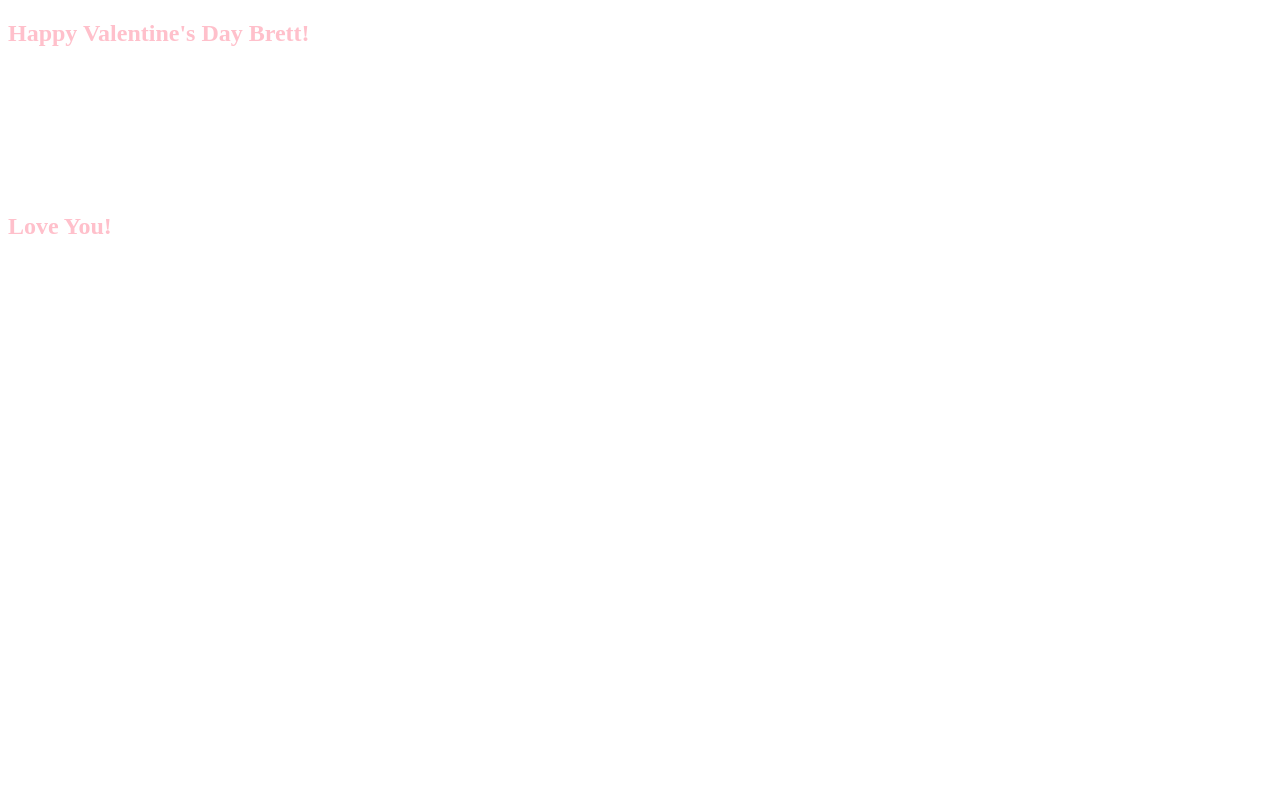
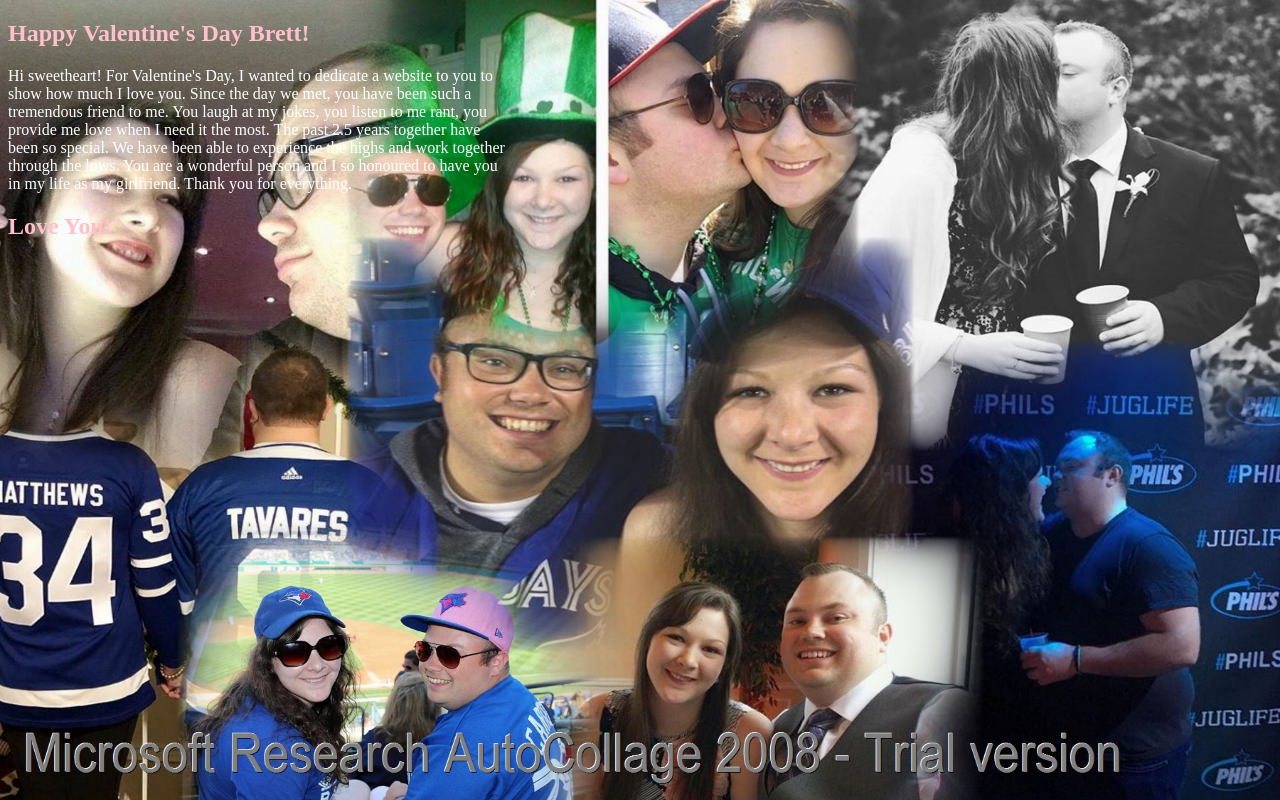
Before and after one commit to andrew-ftx/valentine, a plain HTML site: page index.html in a window 1280 px wide. Drawn offline with Linux system fonts and the light colour scheme.

Commit message:
Add files via upload

```diff
--- a/index.html
+++ b/index.html
@@ -2,10 +2,10 @@
 <html>
     <head>
         <title>Happy Valentine's Day!</title>
-        <link rel="icon" type="image/jpg" sizes="16x16" href="../images/favicon.jpg">
+        <link rel="icon" type="image/jpg" sizes="16x16" href="favicon.jpg">
         <style>
             body {
-        background-image: url("../images/background.jpg");
+        background-image: url("background.jpg");
         background-repeat: no-repeat;
         background-position: cover;
         background-attachment: fixed;
```
